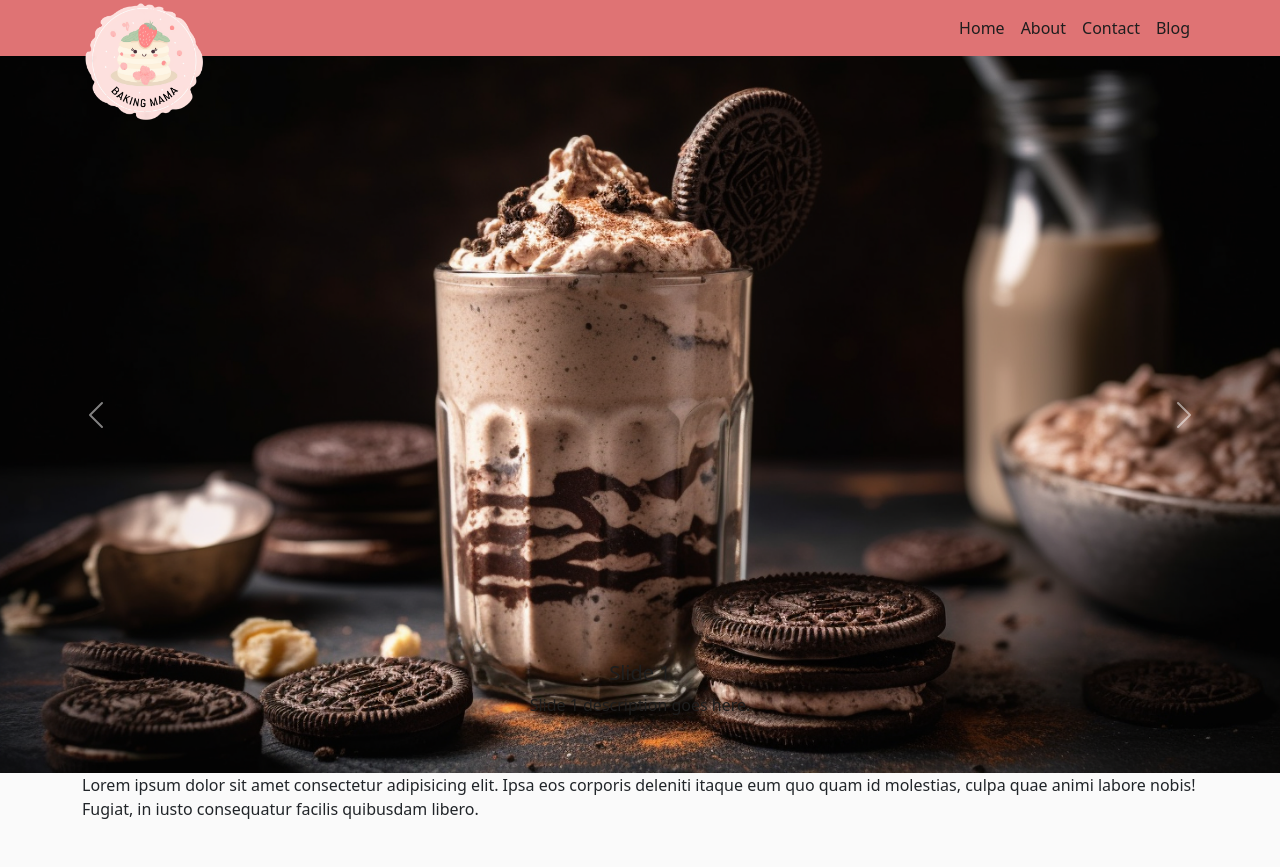
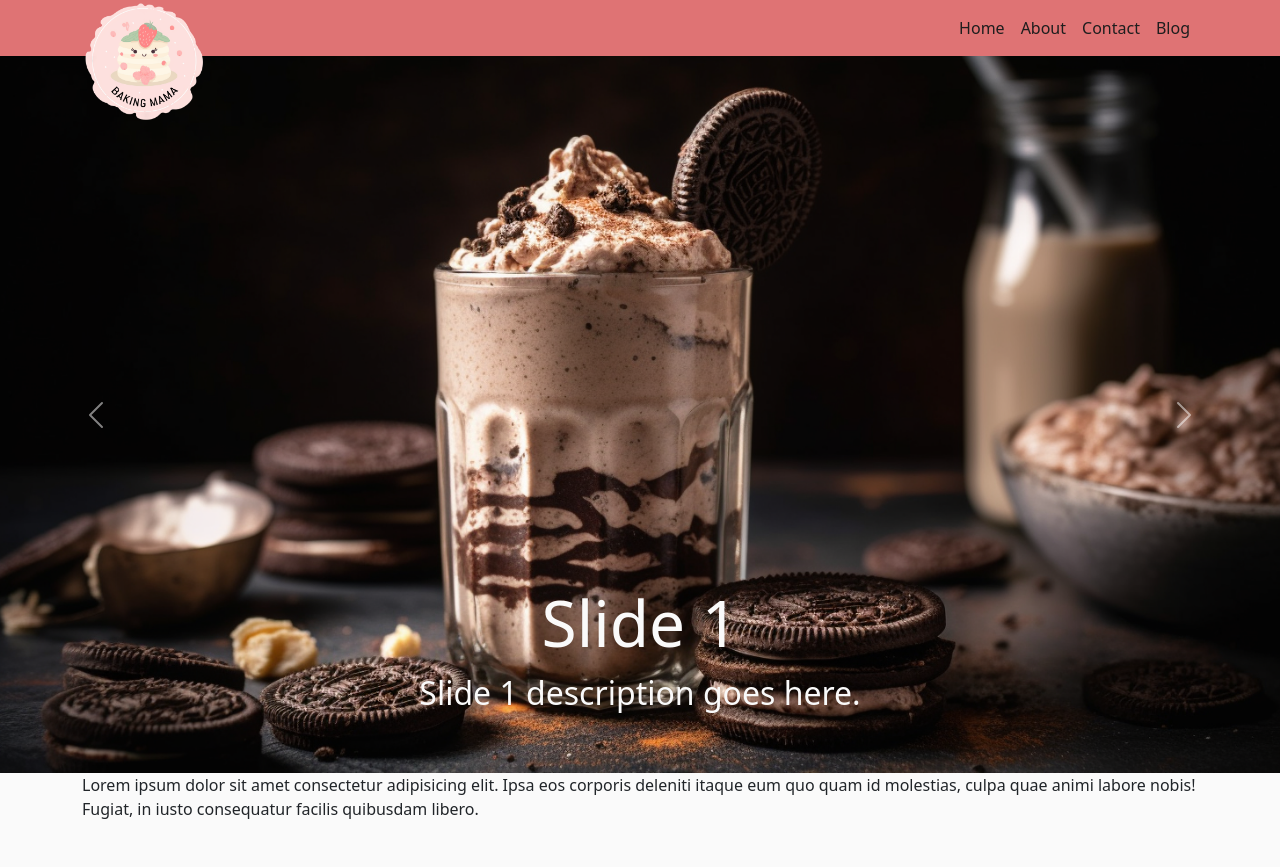
Before and after one commit to rnc-personal/ci-fullstack-pp4, a Django app: page / in a window 1280 px wide. Shown: the top 867 px of the page. Run offline with Django 3.2, Linux system fonts and the light colour scheme; data that the repository does not hold is empty.

Commit message:
update carousel text color + mob adjustments

```diff
--- a/static/css/custom.css
+++ b/static/css/custom.css
@@ -48,6 +48,16 @@ li,
     color: var(--site-text);
 }
 
+.carousel-caption > h5 {
+    color: var(--site-bg);
+    font-size: 4rem;
+}
+
+.carousel-caption > p {
+    color: var(--site-bg);
+    font-size: 2rem;
+}
+
 a:hover,.nav-link:hover {
     color: #fafafa;
     font-weight: 500;
@@ -84,4 +94,11 @@ a:hover,.nav-link:hover {
         left: 50%;
         transform: translateX(-50%);
     }
+    .carousel-caption > h5 {
+        font-size: 1.25rem;
+    }
+    .carousel-caption > p {
+
+        font-size: 1rem;
+    }
 }
```
